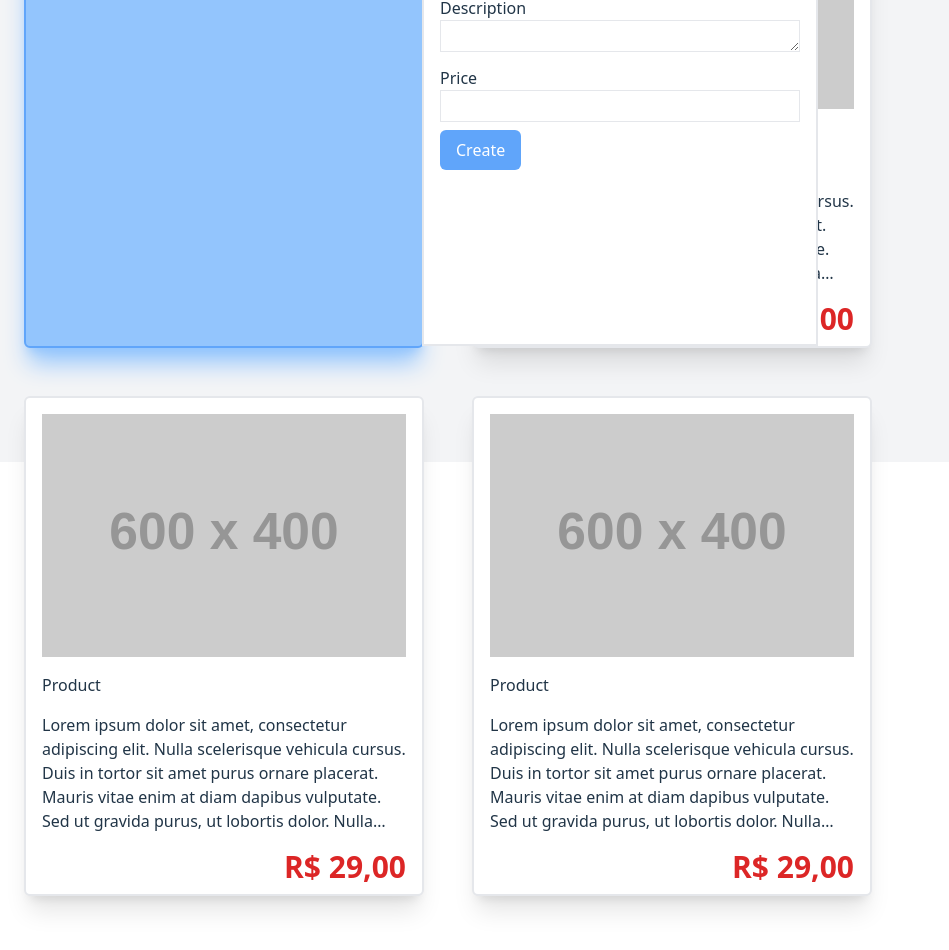
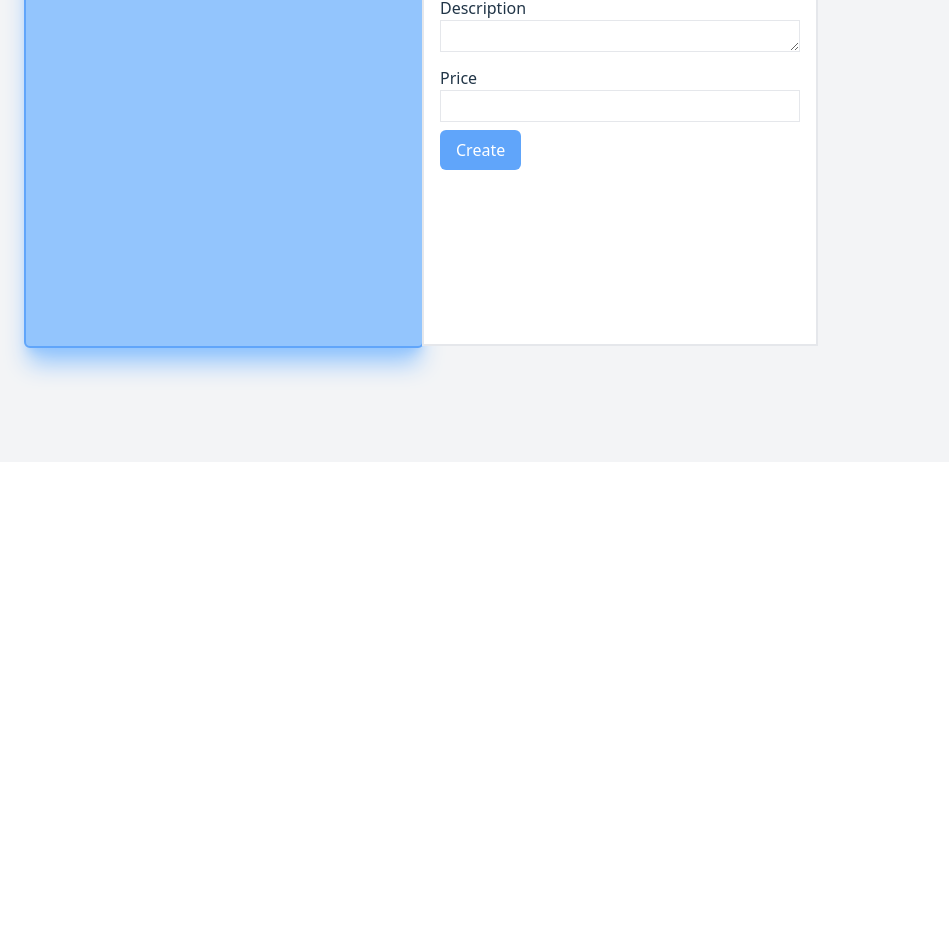
Before and after one commit to petrenkorf/front, a React (Vite) app: page / in a window 1280 px wide. Shown: the part 338-1288 px from the top of the page, without its empty margins (0-949 px from the left). After the commit the page ends 800 px from the top, so only its background shows below. Built offline with nearby package versions, Linux system fonts and the light colour scheme.

Commit message:
Testing App

```diff
--- a/src/App.jsx
+++ b/src/App.jsx
@@ -28,6 +28,12 @@ const NewProductButton = () => {
   )
 }
 
+const product = {
+  name: 'Product',
+  description: 'Lorem ipsum dolor sit amet, consectetur adipiscing elit. Nulla scelerisque vehicula cursus. Duis in tortor sit amet purus ornare placerat. Mauris vitae enim at diam dapibus vulputate. Sed ut gravida purus, ut lobortis dolor. Nulla molestie ex a quam semper, nec semper urna vulputate. Pellentesque vehicula dapibus nisi, eget fermentum purus commodo nec. Phasellus elementum, justo at pharetra rutrum, lectus arcu aliquam risus, aliquet tristique purus libero ac est.',
+  price: 2900
+};
+
 function App() {
   const [menu_open, set_menu_open] = useState(false);
 
@@ -35,12 +41,6 @@ function App() {
     animate(".popup", OPTIONS_MENU_ANIMATION[+ menu_open], ANIMATION_CONFIG);
     set_menu_open(!menu_open);
   }
-
-  const props = {
-    name: 'Product',
-    description: 'Lorem ipsum dolor sit amet, consectetur adipiscing elit. Nulla scelerisque vehicula cursus. Duis in tortor sit amet purus ornare placerat. Mauris vitae enim at diam dapibus vulputate. Sed ut gravida purus, ut lobortis dolor. Nulla molestie ex a quam semper, nec semper urna vulputate. Pellentesque vehicula dapibus nisi, eget fermentum purus commodo nec. Phasellus elementum, justo at pharetra rutrum, lectus arcu aliquam risus, aliquet tristique purus libero ac est.',
-    price: 2900
-  };
 
   return (
     <div className="App bg-gray-100 h-screen">
@@ -50,9 +50,6 @@ function App() {
         className="bg-blue-300 p-4 cursor-pointer">Open Popup</button>
       <div className="m-auto popup border-2 border-gray-200 shadow-xl w-[300px] p-5 bg-white opacity-0">pop up</div>
       <NewProductButton></NewProductButton>
-      <Product {...props}></Product>
-      <Product {...props}></Product>
-      <Product {...props}></Product>
     </div>
   );
 }
```
Also changed, not shown: 1 other file (tests, documents, lock files or other folders).
